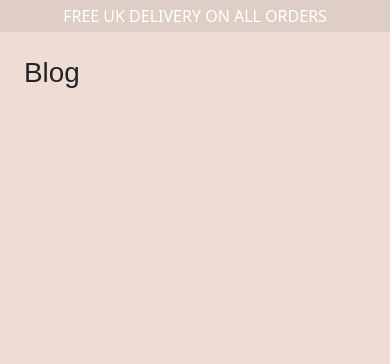
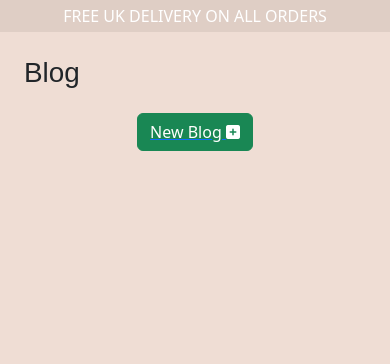
Before and after one commit to jdj0/milestone4-enoughalready, a Django app: page /blog/ in a window 390 px wide. Shown: the part 56-420 px from the top of the page. Run offline with Django 4.2, Linux system fonts and the light colour scheme; the visitor is signed in with stand-in values (Sample User, id 1); data that the repository does not hold is empty; some libraries are stand-ins or nearby versions; some web fonts are replaced.

Commit message:
Add responsive create blog button to blog.html

```diff
--- a/blog/templates/blog/blog.html
+++ b/blog/templates/blog/blog.html
@@ -8,9 +8,23 @@
         <h1 class="m-4">Blog</h1>
     </div>
 </div>
+
+{% if user.is_superuser %}
+<div class="container d-flex justify-content-center">
+    <a href="{% url 'blog_create' %}">
+        <div id="button1" class="d-flex justify-content-center">
+            <button type="button" class="btn btn-success" style="width: 100%">
+                New Blog <i class="fa-solid fa-square-plus"></i>
+            </button>
+        </div>
+    </a>
+</div>
+
+{% endif %}
+
 {% for blog in blogs %}
-<div class="container d-flex justify-content-center">
-    <div class="card mb-3 mx-5" style="max-width: 800px;">
+<div class="container d-flex justify-content-center mt-3">
+    <div id="blog1" class="card mb-3 mx-5" style="max-width: 800px;">
         <div class="row g-0">
             <div class="col-md-4">
                 <img src="{{ blog.image.url }}" class="img-fluid rounded-start" alt="blog post">
@@ -48,4 +62,11 @@
 </div>
 {% endfor %}
 
+<script>
+    var button1 = document.getElementById("button1");
+    var blog1 = document.getElementById("blog1");
+
+    button1.style.width = blog1.offsetWidth + "px";
+</script>
+
 {% endblock %}
--- a/blog/urls.py
+++ b/blog/urls.py
@@ -4,6 +4,7 @@ from blog.views import BlogDelete
 
 urlpatterns = [
     path('blog/', views.blog, name='blog'),
+    path('blog_create/', views.blog_create, name='blog_create'),
     path('blog_post/<int:pk>/', views.blog_post, name='blog_post'),
     path('blog_update/<int:pk>/', views.blog_update, name='blog_update'),
     path('blog_delete/<int:pk>/', BlogDelete.as_view(), name='blog_delete'),
--- a/blog/views.py
+++ b/blog/views.py
@@ -27,6 +27,11 @@ def blog_post(request, pk):
     return render(request, 'blog/blog_post.html', context)
 
 
+def blog_create(request):
+    """ Comment """
+    return render(request, 'blog/blog_create.html')
+
+
 @staff_member_required
 def blog_update(request, pk):
     """ A view that allows staff to update blog posts """
--- a/static/css/base.css
+++ b/static/css/base.css
@@ -210,6 +210,14 @@ footer {
 }
 
 
+
+.blog-card-container {
+    width: 100%;
+    max-width: 800px;
+}
+
+
+
 /* Alter Boostrap toast */
 .toast {
     width: 100% !important;
```
Also changed, not shown: blog/templates/blog/blog_create.html (added, +22 -0 lines).
